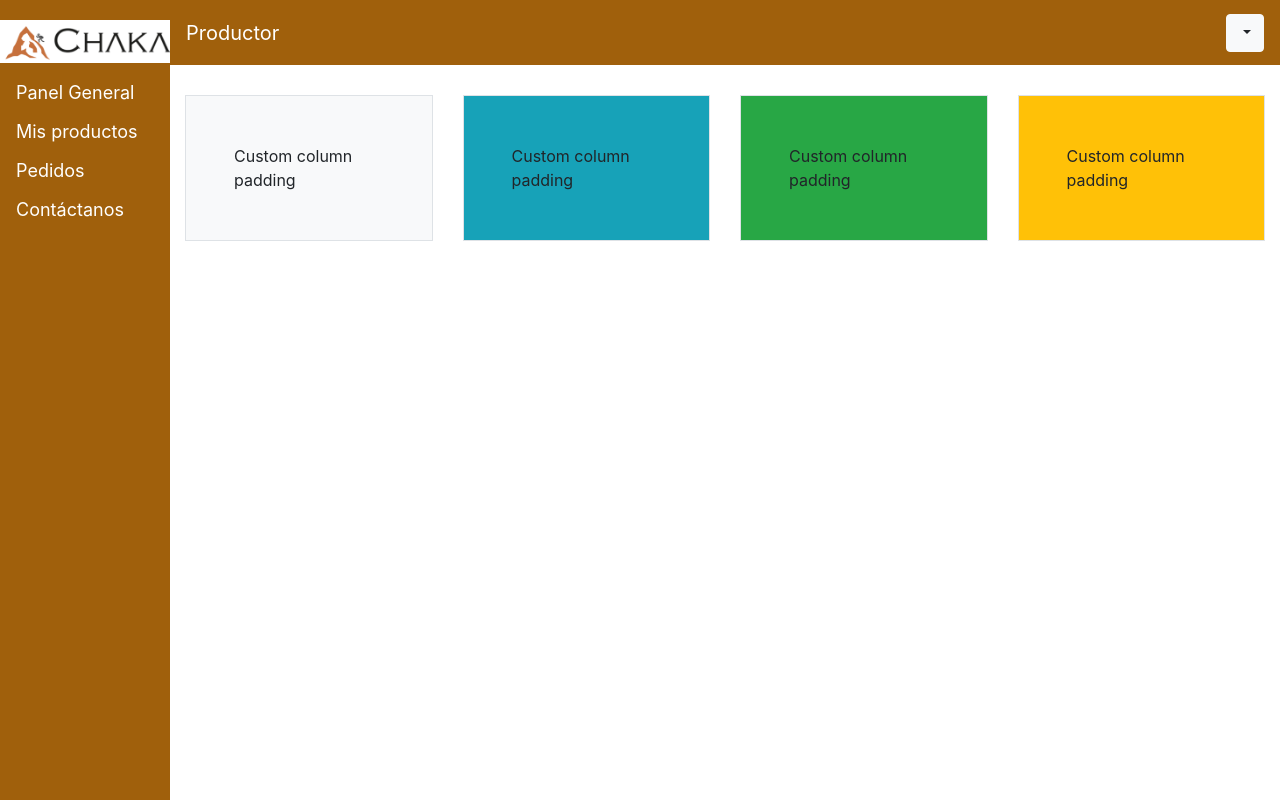
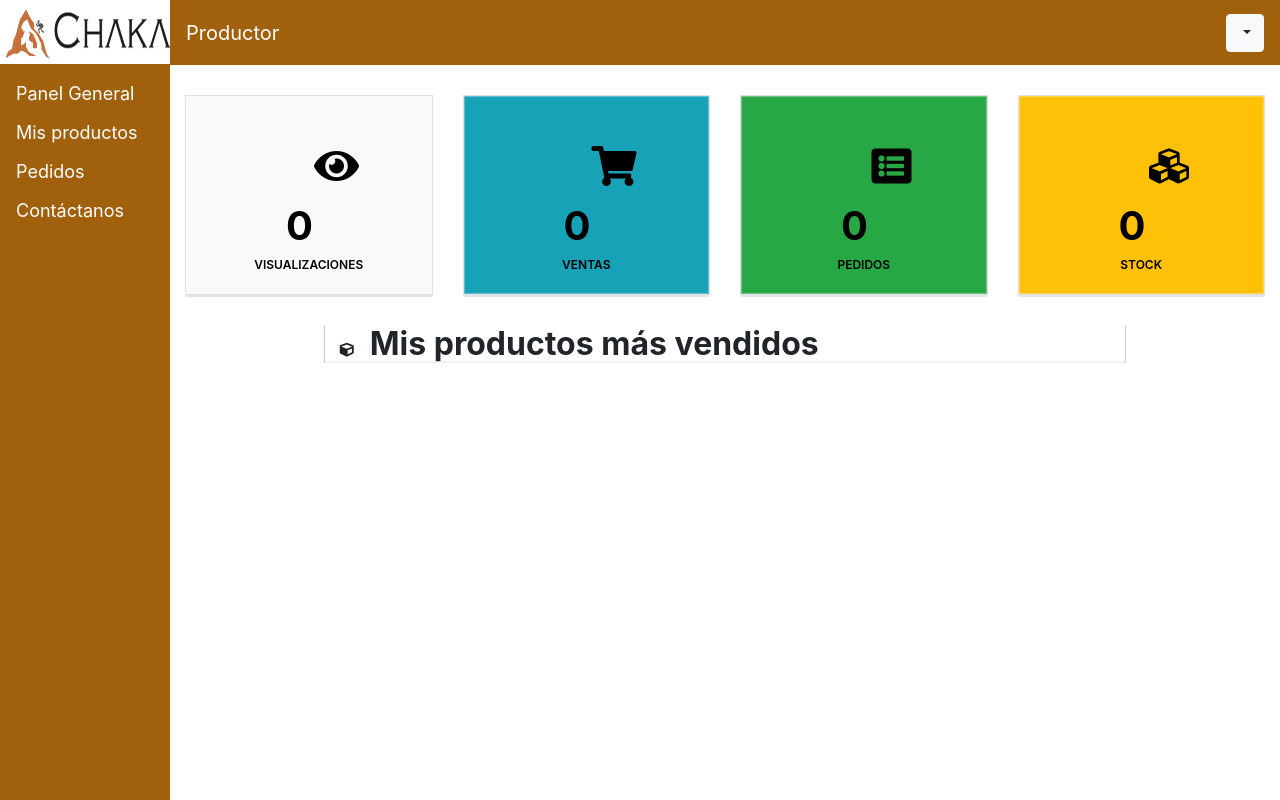
Before and after one commit to HugoAlonso79/admin, a Flask app: page /productor/1 in a window 1280 px wide. Run offline with Flask 2, Linux system fonts and the light colour scheme; data comes from the database, SQL or seed files in the repository; some libraries are stand-ins or nearby versions.

Commit message:
correciones

```diff
--- a/src/app.py
+++ b/src/app.py
@@ -18,7 +18,7 @@ def index():
 def login():
     return render_template('login.html')
 
-@app.route('/nuevo_inicio', methods = ['POST'])
+@app.route('/nuevo_inicio', methods = ['POST', 'GET'])
 def ninicio():
     if request.method == 'POST'and request.form['registrar']:
         if db.create(request.form):
@@ -36,18 +36,19 @@ def ninicio():
 def iniciar():
     if request.method == 'POST'and request.form['iniciar']:
         data = db.validate(request.form)
-        if len(data) != 0:
-            if data[5] == 'cliente':
-                return redirect(url_for('cliente',usuario = data[2]))
-            else:
-                return redirect(url_for('productor',usuario = data[2]))
-        else:
+        if data == None:
             flash("ERROR, usuario invalido")
             return redirect(url_for('ninicio'))
+        else:
+            if len(data) != 0:
+                if data[5] == 'cliente':
+                    return redirect(url_for('cliente',usuario = data[2]))
+                else:
+                    return redirect(url_for('productor',usuario = data[2]))
     else:
         return render_template('login.html')
 
-@app.route('/productor/<usuario>')
+@app.route('/productor/<string:usuario>')
 def productor(usuario):
     user = db.sesion(usuario)
     """db.sesion es una funcion para conocer el usuario que esta conectado"""
@@ -70,9 +71,9 @@ def anadirProducto(usuario):
         else:
             flash("ERROR, al crear producto")
 
-        return redirect(url_for('productor_producto', usuario = user[1]))
+        return redirect(url_for('productor_producto', usuario = user[2]))
     else:
-        return redirect(url_for('productor_producto', usuario = user[1]))
+        return redirect(url_for('productor_producto', usuario = user[2]))
 
 @app.route('/cliente/<usuario>')
 def cliente(usuario):
--- a/src/static/productor/css/main.css
+++ b/src/static/productor/css/main.css
@@ -7,7 +7,7 @@
     left: 0;
     background-color: rgb(160, 96, 12); /* Black */
     overflow-x: hidden; /* Disable horizontal scroll */
-    padding-top: 20px;
+    padding-top: 0px;
   }
 
   /* The navigation menu links */
@@ -32,6 +32,7 @@
 
   .sidenav img {
     width: 11em;
+    height: 4em;
     margin-bottom: 10px;
   }
 
@@ -53,6 +54,147 @@
     width: 100%;
   }
 
+
+  .info-box {
+
+    min-height: 160px;
+
+    margin-bottom: 30px;
+
+    padding: 20px;
+
+    color: rgb(0, 0, 0);
+
+    -webkit-box-shadow: inset 0 0 1px 1px rgba(255, 255, 255, 0.35), 0 3px 1px -1px rgba(0, 0, 0, 0.1);
+
+    -moz-box-shadow: inset 0 0 1px 1px rgba(255, 255, 255, 0.35), 0 3px 1px -1px rgba(0, 0, 0, 0.1);
+
+    box-shadow: inset 0 0 1px 1px rgba(255, 255, 255, 0.35), 0 3px 1px -1px rgba(0, 0, 0, 0.1);
+
+  }
+
+  .info-box i {
+
+    display: block;
+
+    height: 80px;
+
+    font-size: 40px;
+
+    line-height: 100px;
+
+    width: 100px;
+
+    float:right;
+
+    text-align: center;
+
+    margin-right: 0px;
+
+    padding-right: 50px;
+
+    color: rgba(0, 0, 0);
+
+  }
+
+  .info-box .number {
+
+    margin-top: 20px;
+
+    margin-left: 80px;
+
+    font-size: 40px;
+
+    font-weight: 700;
+
+  }
+
+  .info-box .label {
+
+    font-size: 12px;
+
+    text-transform: uppercase;
+
+    font-weight: 600;
+
+    text-align: center;
+
+  }
+
+  .tabla {
+    margin-left: auto;
+
+    margin-right: auto;
+
+  }
+
+
+  .panel {
+
+    border:none;
+
+    -webkit-border-radius: 0px;
+
+    -moz-border-radius: 0px;
+
+    border-radius: 0px;
+
+    -webkit-box-shadow: none;
+
+    -moz-box-shadow: none;
+
+    box-shadow: none;
+
+    margin-bottom: 30px;
+
+  }
+
+  .panel .panel-heading {
+
+    line-height: 34px;
+
+    padding: 0 15px;
+
+    min-height: 34px;
+
+    border-left: 1px solid #ccc;
+
+    border-right: 1px solid #ccc;
+
+    -webkit-border-radius: 0px;
+
+    -moz-border-radius: 0px;
+
+    border-radius: 0px;
+
+    position: relative;
+
+    box-shadow: inset 0 -2px 0 rgba(0,0,0,.05);
+
+    -moz-box-shadow: inset 0 -2px 0 rgba(0,0,0,.05);
+
+    -webkit-box-shadow: inset 0 -2px 0 rgba(0,0,0,.05);
+
+  }
+
+  .panel .panel-heading .panel-title {
+
+    line-height: 40px;
+
+  }
+
+  .panel .panel-heading i {
+
+    width: 30px;
+
+    display: inline-block;
+
+    font-size: 14px;
+
+    border-right:1px solid #e6e6e6 ;
+
+  }
+
   /* On smaller screens, where height is less than 450px, change the style of the sidebar (less padding and a smaller font size) */
   @media screen and (max-height: 450px) {
     .sidenav {padding-top: 15px;}
--- a/src/templates/productor/productor_index.html
+++ b/src/templates/productor/productor_index.html
@@ -9,36 +9,51 @@
 {% endblock %}
 
 {% block sidenav %}
-    <a href="/productor/{{user[1]}}">Panel General</a>
-    <a href="/productor/producto/{{user[1]}}">Mis productos</a>
+    <a href="/productor/{{user[2]}}">Panel General</a>
+    <a href="/productor/producto/{{user[2]}}">Mis productos</a>
     <a href="#">Pedidos</a>
     <a href="#">Contáctanos</a>
 {% endblock %}
 
 {% block body %}
-<div class="container datos overflow-hidden">
+  <div class="container datos overflow-hidden">
     <div class="row">
-      <div class="col">
-       <div class="p-5 border bg-light">
-
-            Custom column padding
+      <div class="col-lg-3 col-md-3 col-sm-12 col-xs-12">
+        <div class="info-box border bg-light">
+            <i class="fa fa-eye"></i>
+            <div class="number"> 0 </div>
+            <div class="label"> visualizaciones </div>
         </div>
       </div>
-      <div class="col">
-        <div class="p-5 border bg-info">
-            Custom column padding
+      <div class="col-lg-3 col-md-3 col-sm-12 col-xs-12">
+        <div class="info-box border bg-info">
+            <i class="fa fa-shopping-cart"></i>
+            <div class="number"> 0 </div>
+            <div class="label"> ventas </div>
         </div>
       </div>
-      <div class="col">
-        <div class="p-5 border bg-success">
-            Custom column padding
+      <div class="col-lg-3 col-md-3 col-sm-12 col-xs-12">
+        <div class="info-box border bg-success">
+            <i class="fa fa-list-alt"></i>
+            <div class="number"> 0 </div>
+            <div class="label"> pedidos </div>
         </div>
       </div>
-      <div class="col">
-        <div class="p-5 border bg-warning">
-            Custom column padding
+      <div class="col-lg-3 col-md-3 col-sm-12 col-xs-12">
+        <div class="info-box border bg-warning">
+            <i class="fa fa-cubes"></i>
+            <div class="number"> 0 </div>
+            <div class="label"> stock </div>
         </div>
       </div>
     </div>
   </div>
+
+  <div class="tabla col-lg-9 col-md-12">
+    <div class="panel panel-default">
+      <div class="panel-heading">
+        <h2><i class="fa fa-cube"></i><strong>Mis productos más vendidos</strong></h2>
+      </div>
+    </div>
+  </div>
 {% endblock %}
--- a/src/templates/productor/productos.html
+++ b/src/templates/productor/productos.html
@@ -9,8 +9,8 @@
 {% endblock %}
 
 {% block sidenav %}
-<a href="/productor/{{user[1]}}">Panel General</a>
-    <a href="/productor/producto/{{user[1]}}">Mis productos</a>
+<a href="/productor/{{user[2]}}">Panel General</a>
+    <a href="/productor/producto/{{user[2]}}">Mis productos</a>
     <a href="#">Pedidos</a>
     <a href="#">Contáctanos</a>
 {% endblock %}
@@ -31,7 +31,7 @@
         <section class="content">
             <div class="box box-info">
 
-                <form class="form-horizontal" method="POST" action="/productor/anadirProducto/{{ user[1] }}">
+                <form class="form-horizontal" method="POST" action="/productor/anadirProducto/{{ user[2] }}">
                     <div class="box-body">
 
                         <div class="form-group">
```
